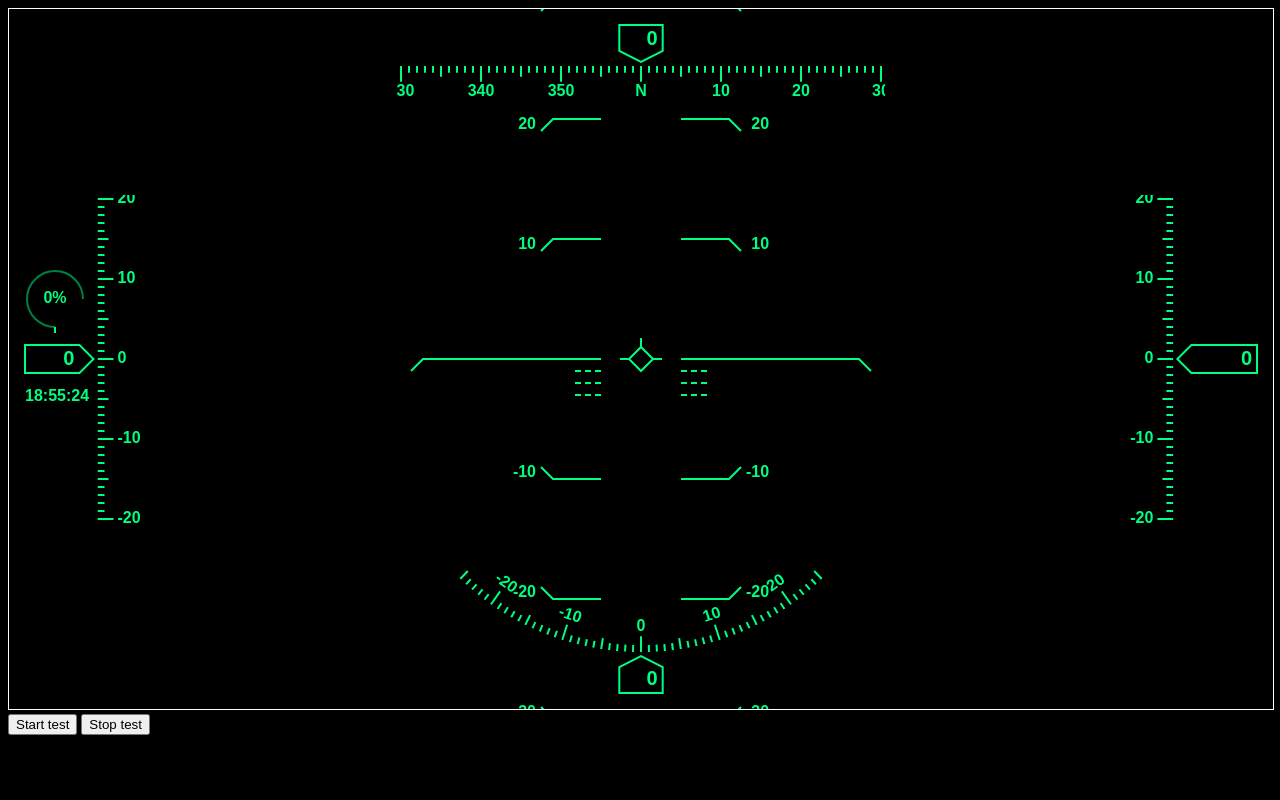
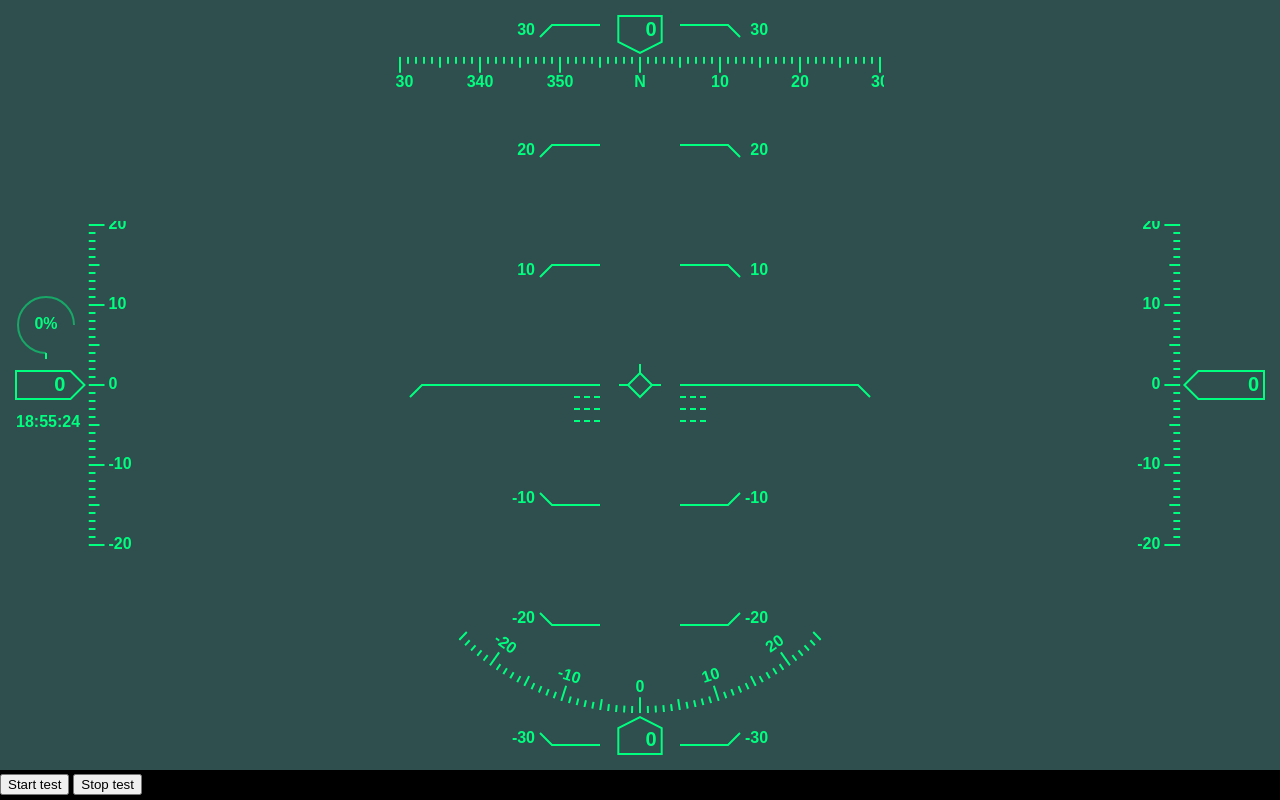
Before and after one commit to SB3NDER/simple-hud, a plain HTML site: page index.html in a window 1280 px wide. Drawn offline with Linux system fonts and the light colour scheme.

Commit message:
css styles

```diff
--- a/index.html
+++ b/index.html
@@ -7,11 +7,12 @@
 		<style>
 			body {
 				background-color: black;
+				margin:0;
 			}
 			#hud {
-				border: 1px solid white;
-				width: 100%;
-				height: 700px;
+				background-color: darkslategrey;
+				width: 100vw;
+				height: calc(100vh - 30px);
 			}
 		</style>
 	</head>
```
